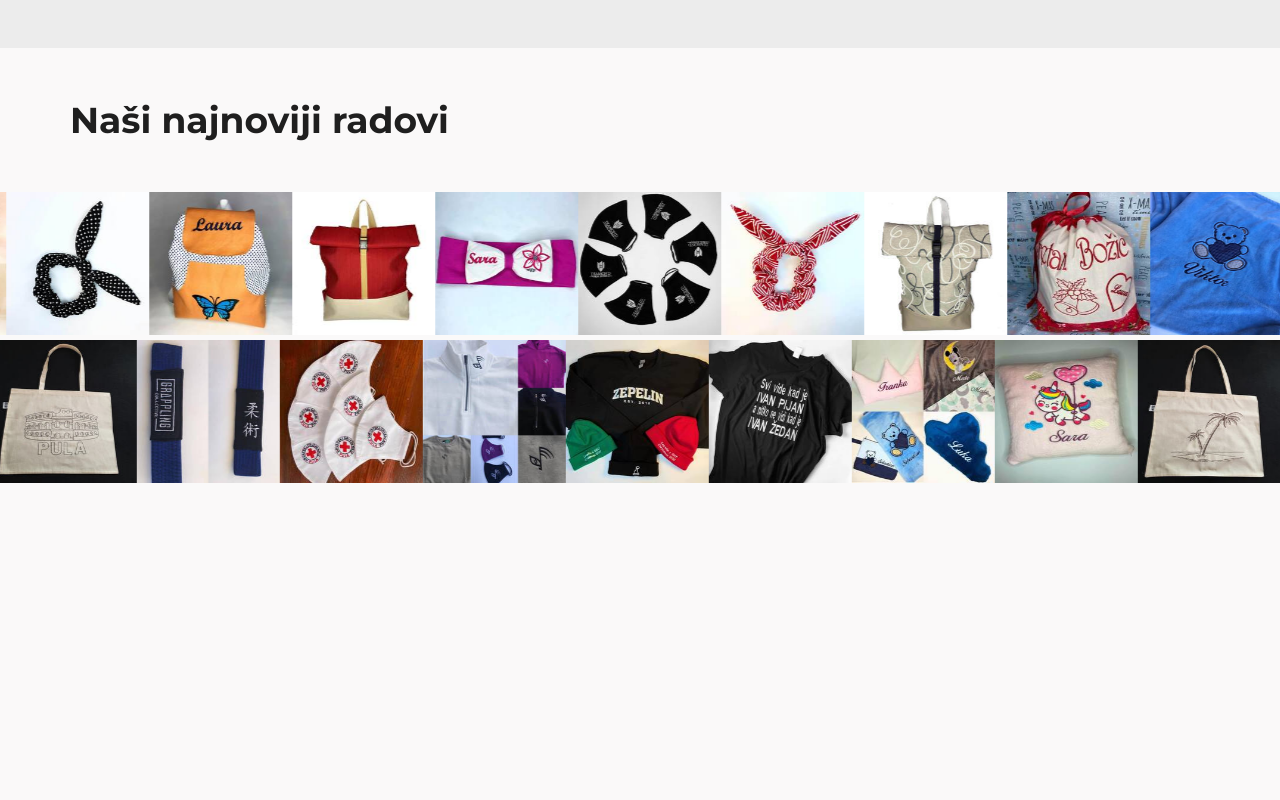
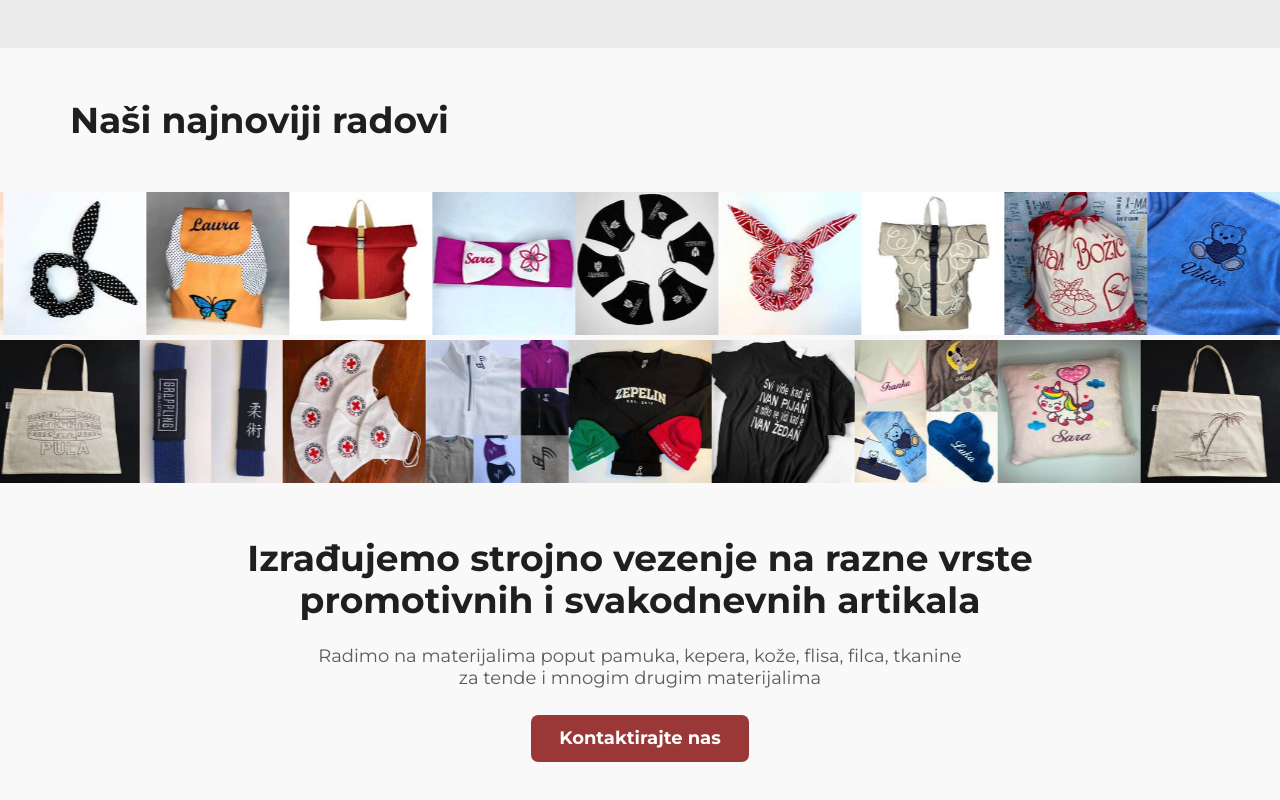
Before and after one commit to matteoTomicic/strojni-vez-pula, a Next.js app: page / in a window 1280 px wide. Shown: the part 1612-2412 px from the top of the page. Before the commit the page ends 2150 px from the top, so only its background shows below. Built offline with nearby package versions, Linux system fonts and the light colour scheme.

Commit message:
contact us section done

```diff
--- a/pages/index.js
+++ b/pages/index.js
@@ -3,6 +3,7 @@ import HomepageBanner from "@components/HomepageBanner/HomepageBanner";
 import WhatWeDo from "@components/WhatWeDo/WhatWeDo";
 import AboutUsBrief from "@components/AboutUsBrief/AboutUsBrief";
 import LatestWorkSection from "@components/LatestWorkSection/LatestWorkSection";
+import ContactUsSection from "@components/ContactUsSection/ContactUsSection";
 
 const Home = () => {
     return (
@@ -11,6 +12,7 @@ const Home = () => {
             <WhatWeDo />
             <AboutUsBrief />
             <LatestWorkSection />
+            <ContactUsSection />
         </Layout>
     );
 };
--- /dev/null
+++ b/src/components/ContactUsSection/ContactUsSection.jsx
@@ -0,0 +1,16 @@
+import { StyledContactUsSection } from "@components/ContactUsSection/ContactUsSection.style";
+import CtaButton from "@UI/CtaButton";
+
+const ContactUsSection = () => {
+	return (
+		<StyledContactUsSection>
+			<div className="container container--column">
+				<h2 className="">Izrađujemo strojno vezenje na razne vrste promotivnih i svakodnevnih artikala</h2>
+				<p>Radimo na materijalima poput pamuka, kepera, kože, flisa, filca, tkanine za tende i mnogim drugim materijalima</p>
+				<CtaButton href="/kontakt" className="cta--red" linkTitle="Kontaktirajte nas" />
+			</div>
+		</StyledContactUsSection>
+	);
+};
+
+export default ContactUsSection;
--- /dev/null
+++ b/src/components/ContactUsSection/ContactUsSection.style.js
@@ -0,0 +1,22 @@
+import styled from "styled-components";
+
+export const StyledContactUsSection = styled.section`
+    padding: 0 0 4vw 0;
+
+    .container {
+        &--column {
+            align-items: center;
+        }
+    }
+
+    h2 {
+        text-align: center;
+        width: clamp(29.8rem, 80vw, 103rem);
+    }
+
+    p {
+        text-align: center;
+        margin: 2vw 0;
+        width: clamp(29.8rem, 65vw, 65rem);
+    }
+`;
```
Also changed, not shown: src/components/ImageCarousel/ImageCarousel.jsx (+7 -0 lines).
